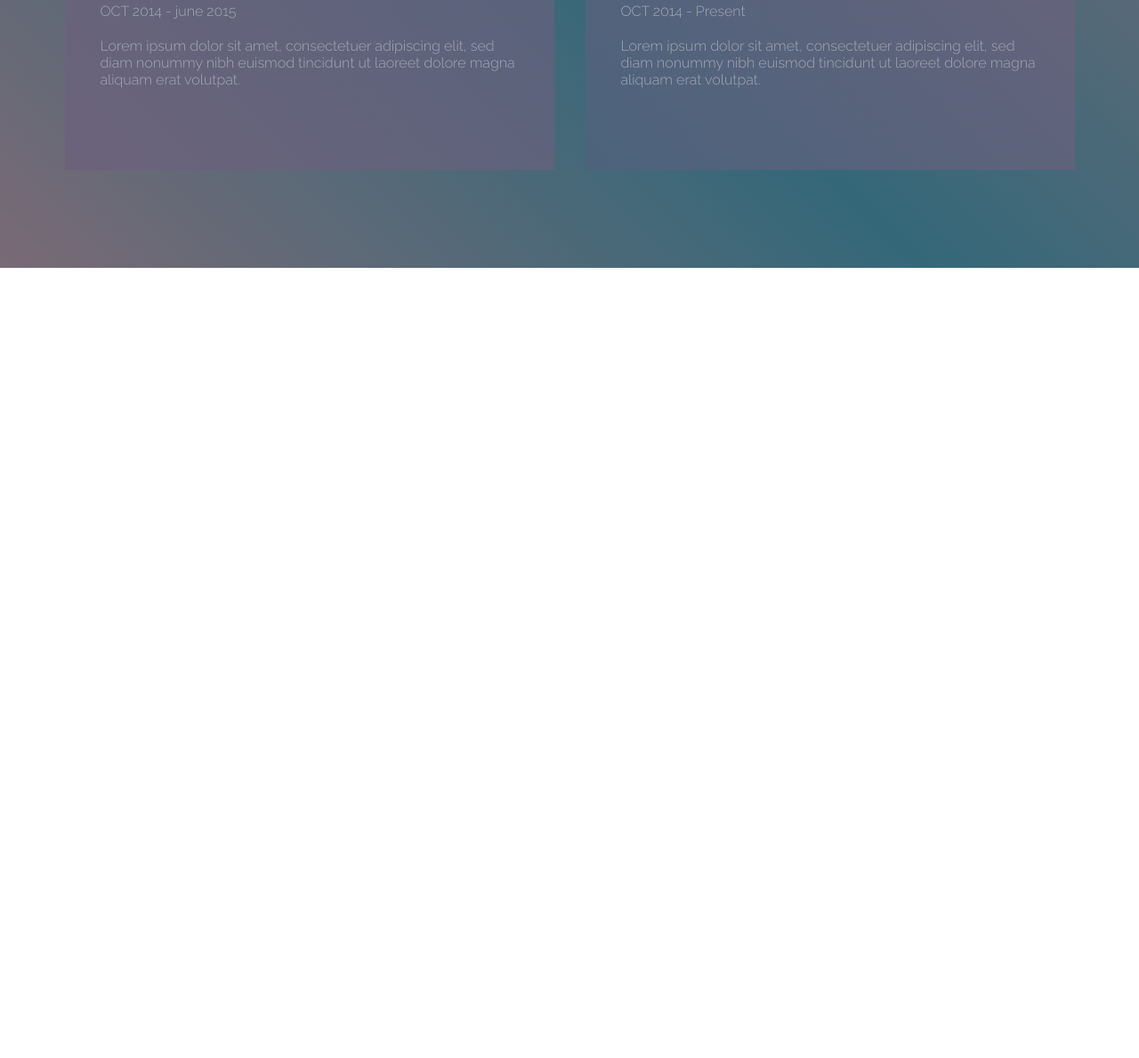
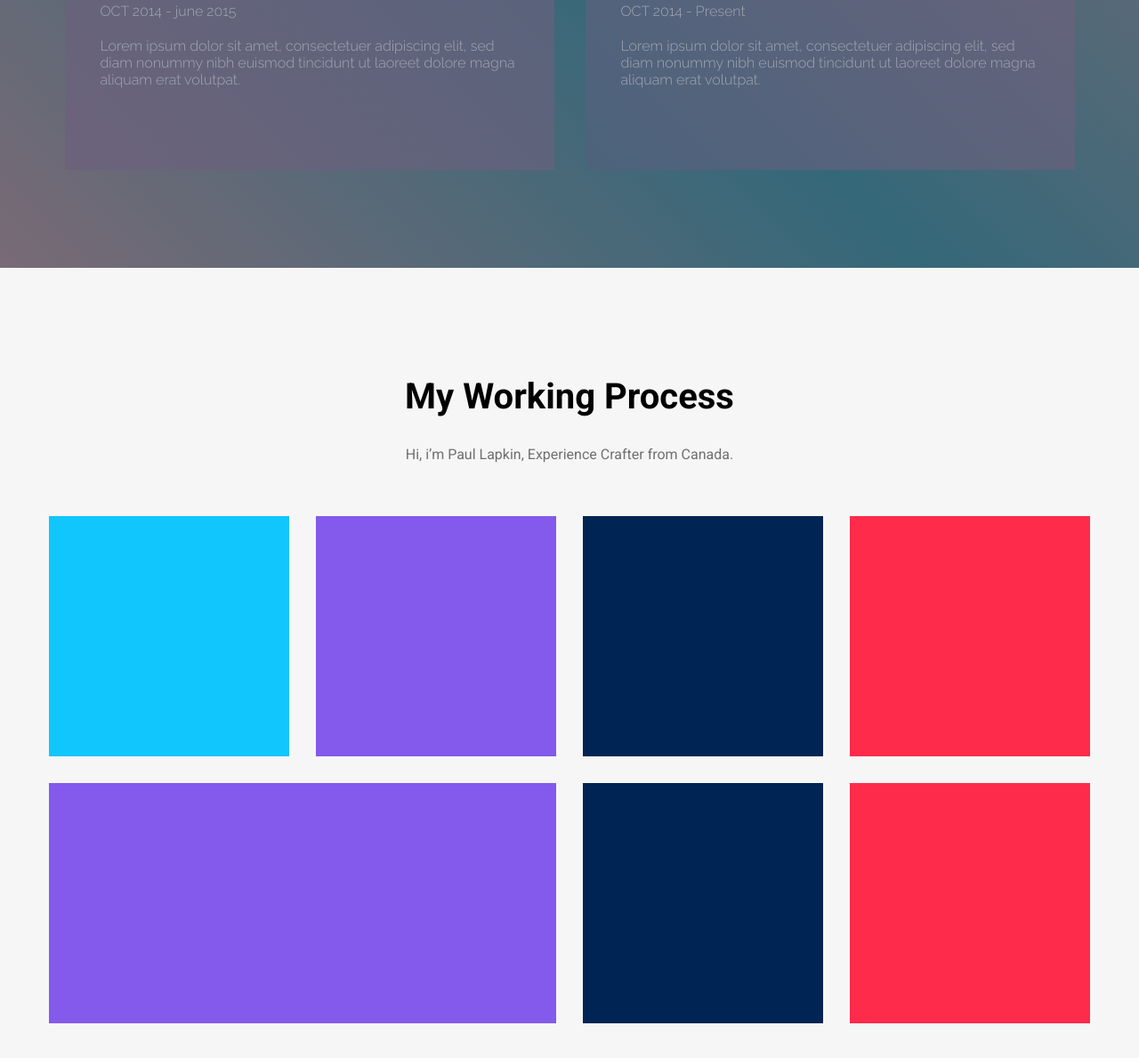
Before and after one commit to Serious-Zebra/cp, a plain HTML site: page index.html in a window 1280 px wide. Shown: the part 2669-3858 px from the top of the page at 89% size. Before the commit the page ends 2970 px from the top, so only its background shows below. Drawn offline with Linux system fonts and the light colour scheme.

Commit message:
works section.

```diff
--- a/css/style.css
+++ b/css/style.css
@@ -291,3 +291,79 @@
     margin-top: 10px;
     margin-bottom: 30px;
 }
+
+.wraper-works{
+    height: 950px;
+    width: 100vw;
+    background-color: #f6f6f6;
+    display: flex;
+    justify-content: center;
+}
+
+.container-works{
+    width: 1170px;
+    height: 100%;
+    display: flex;
+    justify-content: center;
+    flex-direction: column;
+}
+
+.heading-works{
+    font-family: 'Roboto', sans-serif;
+    font-weight: bolder;
+    font-size: 40px;
+    color: #000000;
+    text-align: center;
+    margin-bottom: 32px;
+}
+
+.description-works{
+    font-family: 'Roboto', sans-serif;
+    font-weight: normal;
+    font-size: 16px;
+    color: #6f6f6f;
+    text-align: center;
+    margin-bottom: 60px;
+}
+
+.elements-works{
+    height: 550px;
+    width: 1170px;
+    display: flex;
+    justify-content: space-between;
+    align-items: flex-start;
+    flex-wrap: wrap;
+}
+
+.element-works{
+    height: 270px;
+    width: 270px;
+}
+
+.element-works:nth-child(5),
+.element-works:nth-child(6),
+.element-works:nth-child(7){
+    margin-top: 30px;
+}
+.element-works:nth-child(5){
+    width: 570px;
+    background-color: #835aeb;
+}
+
+.element-works:nth-child(1){
+    background-color: #10c6fc;
+}
+
+.element-works:nth-child(2){
+    background-color: #835aeb;
+}
+
+.element-works:nth-child(6),
+.element-works:nth-child(3){
+    background-color: #002453;
+}
+
+.element-works:nth-child(4),
+.element-works:nth-child(7){
+    background-color: #ff2b4a;
+}
--- a/index.html
+++ b/index.html
@@ -84,5 +84,24 @@
             </div>
         </div>
     </div>
+    <div class="wraper-works">
+            <div class="container-works">
+                <div class="heading-works">
+                        My Working Process
+                </div>
+                <div class="description-works">
+                        Hi, i’m Paul Lapkin, Experience Crafter from Canada.
+                </div>
+                <div class="elements-works">
+                   <div class="element-works"></div>
+                   <div class="element-works"></div>
+                   <div class="element-works"></div>
+                   <div class="element-works"></div>
+                   <div class="element-works"></div>
+                   <div class="element-works"></div>
+                   <div class="element-works"></div>
+                </div>
+            </div>
+        </div>
 </body>
 </html>
```
